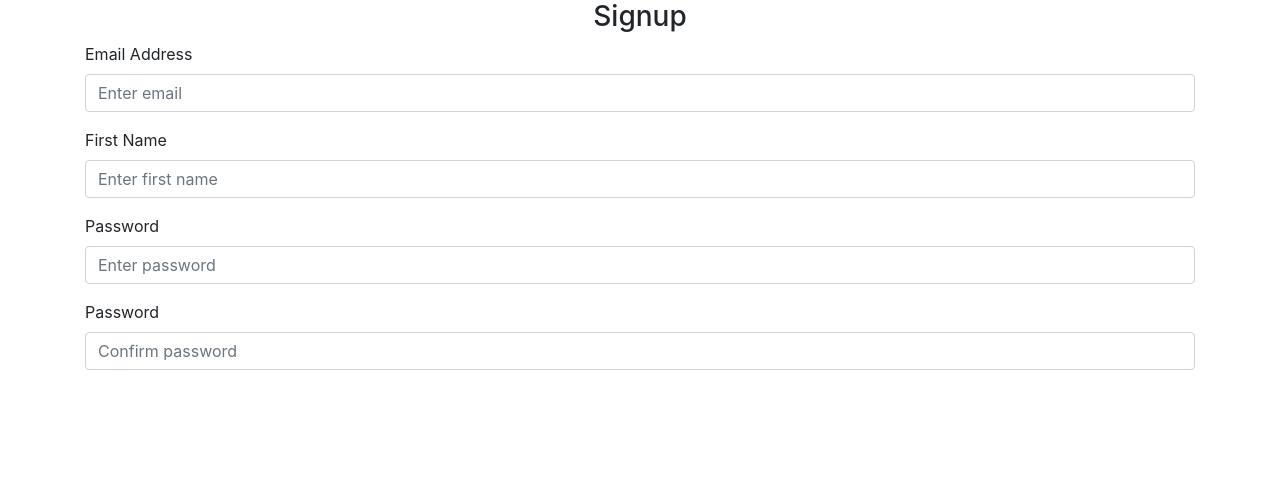
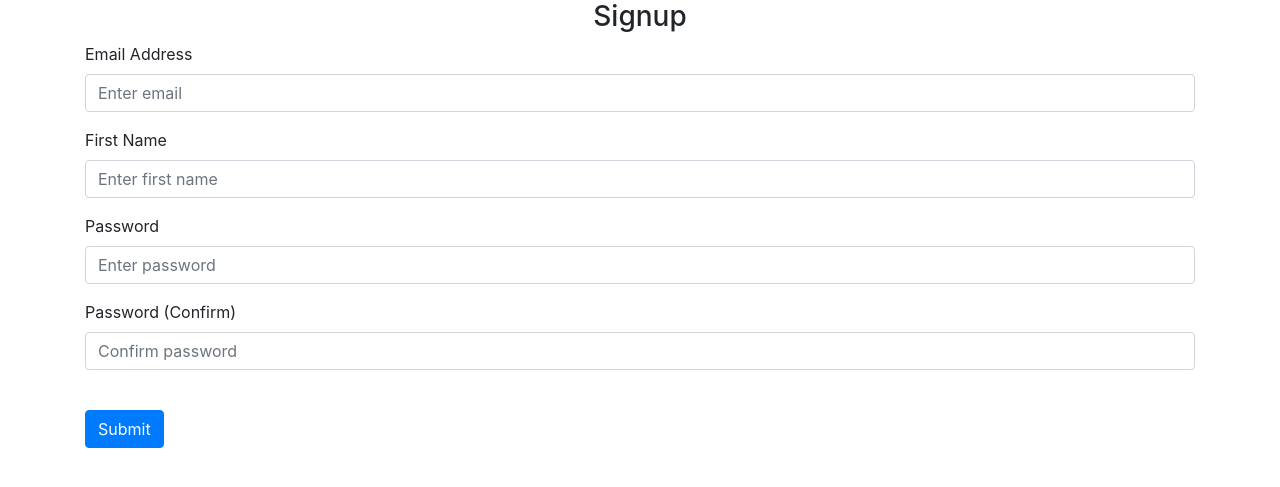
Before and after one commit to dregiske/Notes-App, a Flask app: page /signup in a window 1280 px wide. Shown: the part 56-543 px from the top of the page. Run offline with Flask 3, Linux system fonts and the light colour scheme; some libraries are stand-ins or nearby versions.

Commit message:
signup template

```diff
--- a/website/templates/signup.html
+++ b/website/templates/signup.html
@@ -34,7 +34,7 @@
 		/>
 	</div>
 	<div class="form-group">
-		<label for="password2">Password</label>
+		<label for="password2">Password (Confirm)</label>
 		<input
 			type="password"
 			class="form-control"
@@ -43,5 +43,7 @@
 			placeholder="Confirm password"
 		/>
 	</div>
+	<br>
+	<button type="submit" class="btn btn-primary">Submit</button>
 </form>
 {% endblock %}
```
